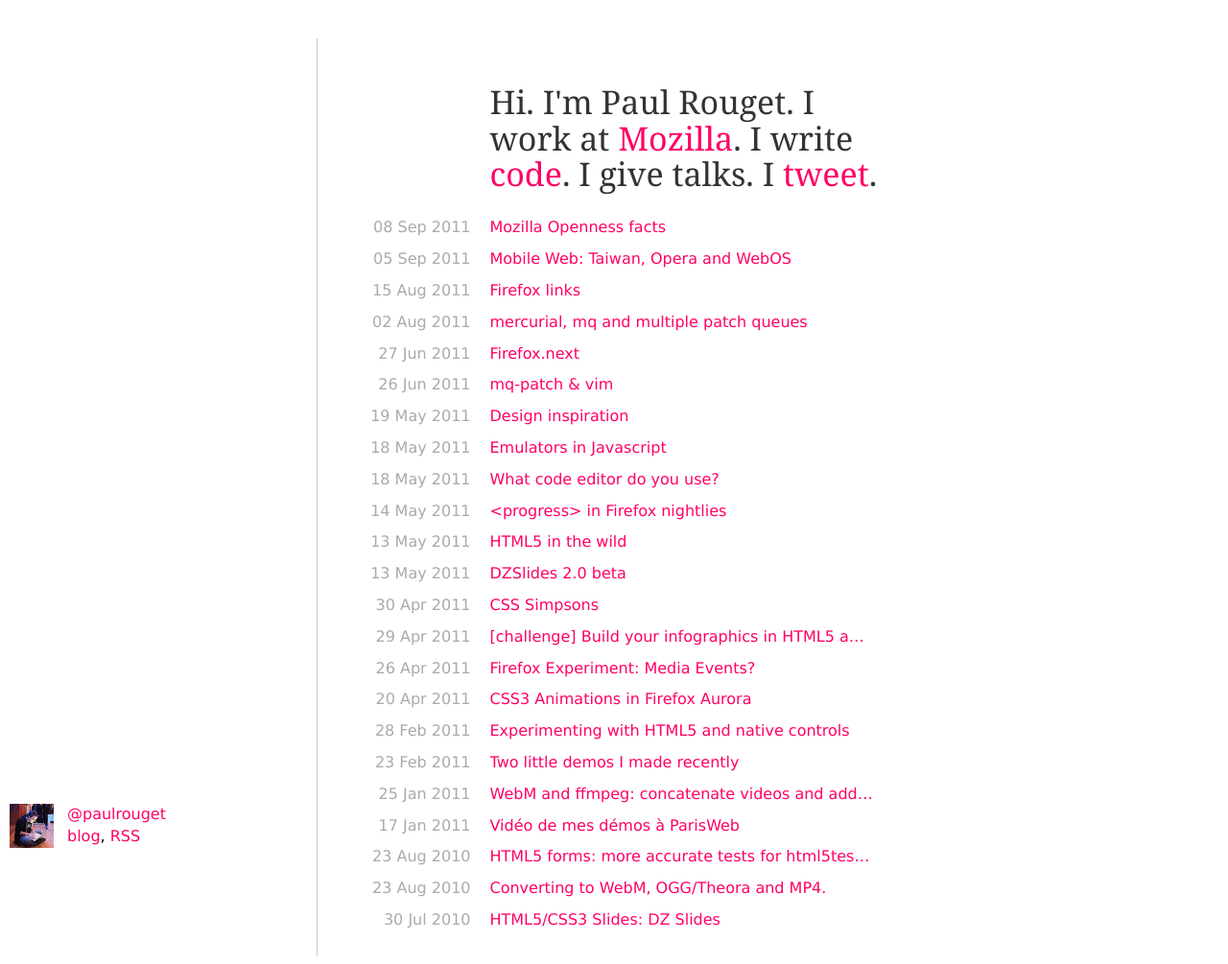
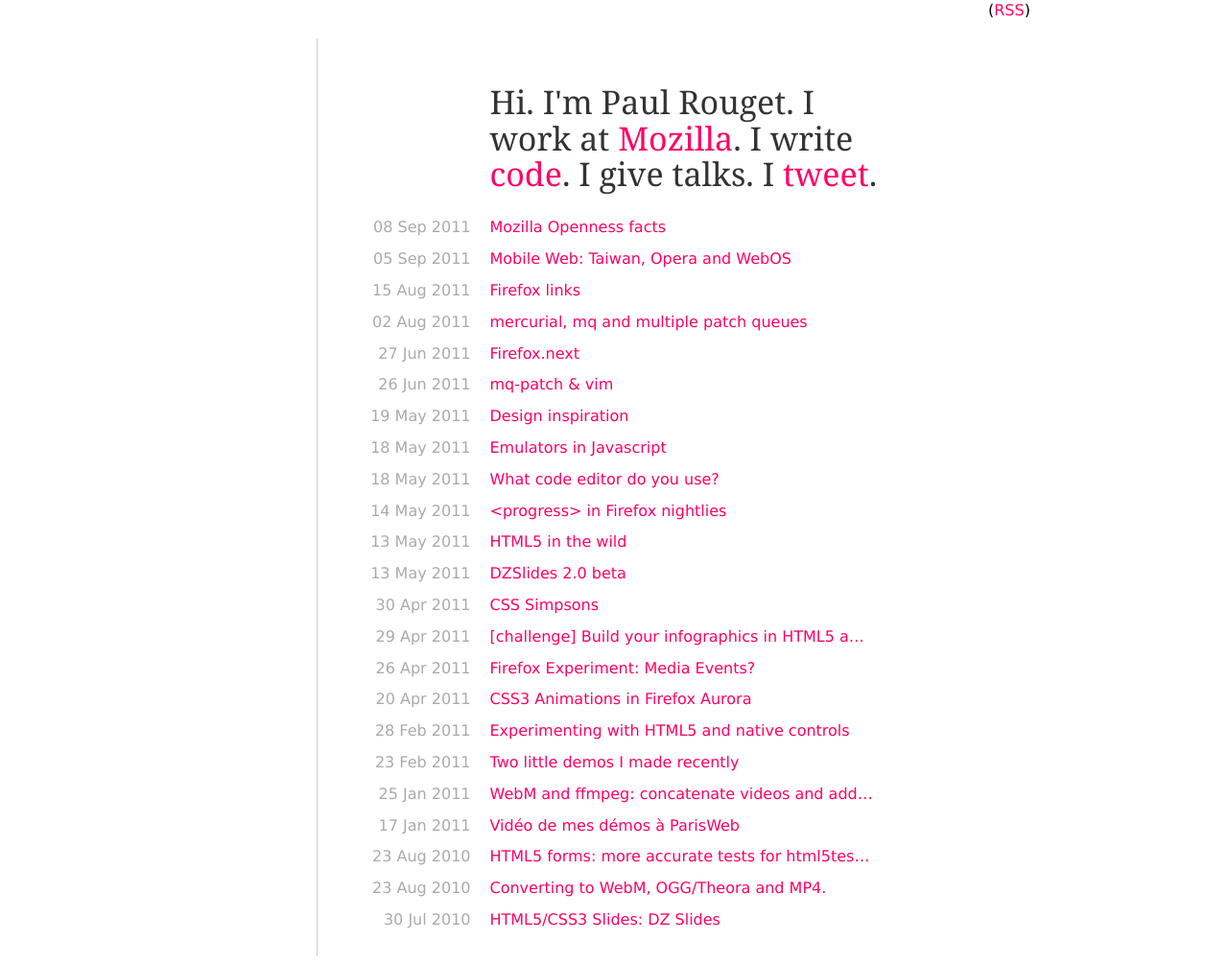
Before and after one commit to paulrouget/paulrouget.github.com, a Jekyll site: the page built from index.html, in a window 1280 px wide. Shown: the whole page at 96% size. Built offline with Jekyll 4.4.1, drawn with Linux system fonts in a browser that asks for light colours.

Commit message:
update style

```diff
--- a/css/reboot.css
+++ b/css/reboot.css
@@ -1,24 +1,21 @@
-body {
-}
-
-aside {
-  position: fixed;
-  bottom: 0; left: 10px;
-  vertical-align: top;
-}
-
 img {
   max-width: 600px;
 }
 
-aside ul {
-  background-image: url(/assets/twitter_avatar.jpg);
-  background-size: auto 100%;
-  background-repeat: no-repeat;
-  vertical-align: top;
-  display: inline-block;
-  list-style: none;
-  padding-left: 60px;
+aside {
+  width: 250px;
+  height: 60px;
+  position: fixed;
+  bottom: 75px; left: 10px;
+}
+aside img {
+  width: 50px;
+  margin-right: 10px;
+}
+aside p {
+  color: #ccc;
+  font-size: 14px;
+  margin: 0;
 }
 
 .float-right { float: right; margin: 8px;}
@@ -47,7 +44,7 @@
   font-weight:normal;
 }
 
-p {
+article p {
   color:#111;
   text-align: justify;
   font-weight:300;
@@ -105,6 +102,10 @@
   color: #aaa;
 }
 #home li {margin-bottom: 10px; list-style: none;}
+#home aside {
+  top: 0; right: 0;
+  bottom: auto; left: auto;
+}
 
 
 @media (max-width: 1000px) {
--- a/index.html
+++ b/index.html
@@ -31,14 +31,12 @@
         {% endif %}
         {% endfor %}
     </ul>
+
+  <aside>
+    (<a href="http://paulrouget.com/index.xml">RSS</a>)
+  </aside>
 </article>
 
-<aside>
-  <ul>
-    <li><a href="http://twitter.com/paulrouget">@paulrouget</a>
-    <li><a href="http://paulrouget.com">blog</a>, <a href="http://paulrouget.com/index.xml">RSS</a>
-  </ul>
-</aside>
 
 
 
```
Also changed, not shown: _layouts/post.html (+3 -4 lines).
